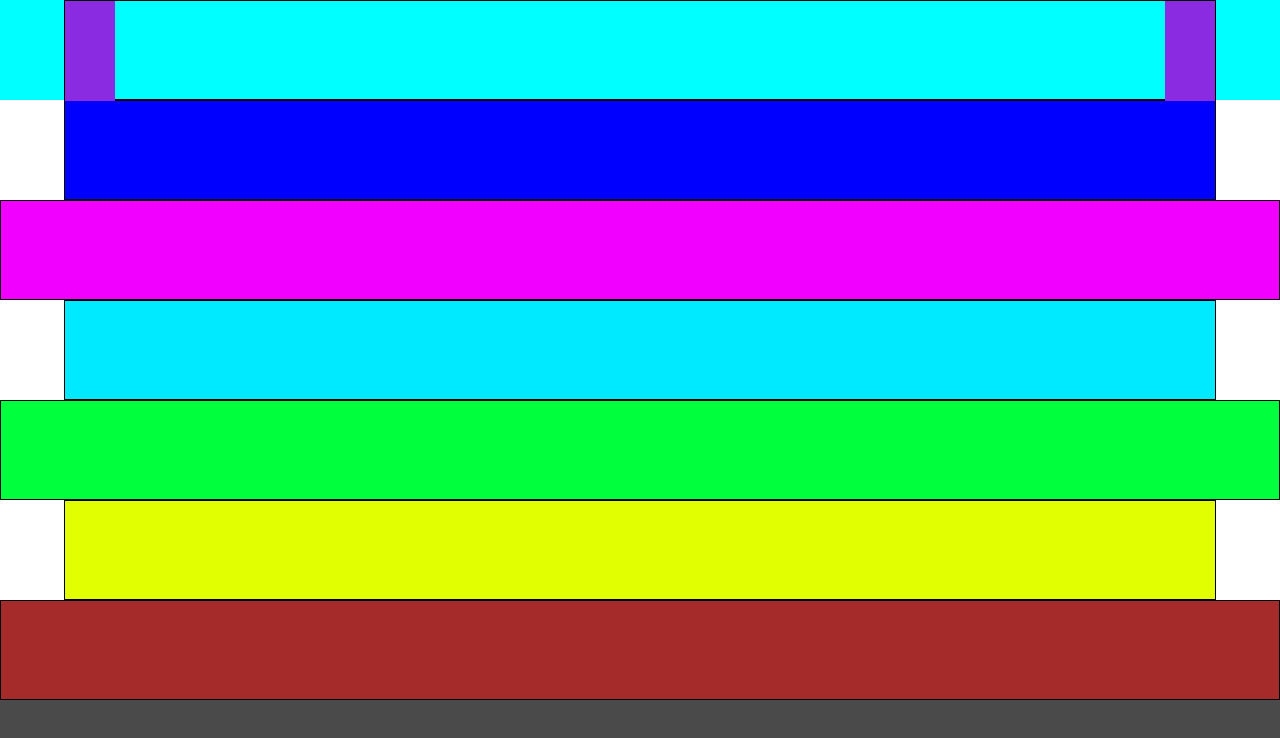
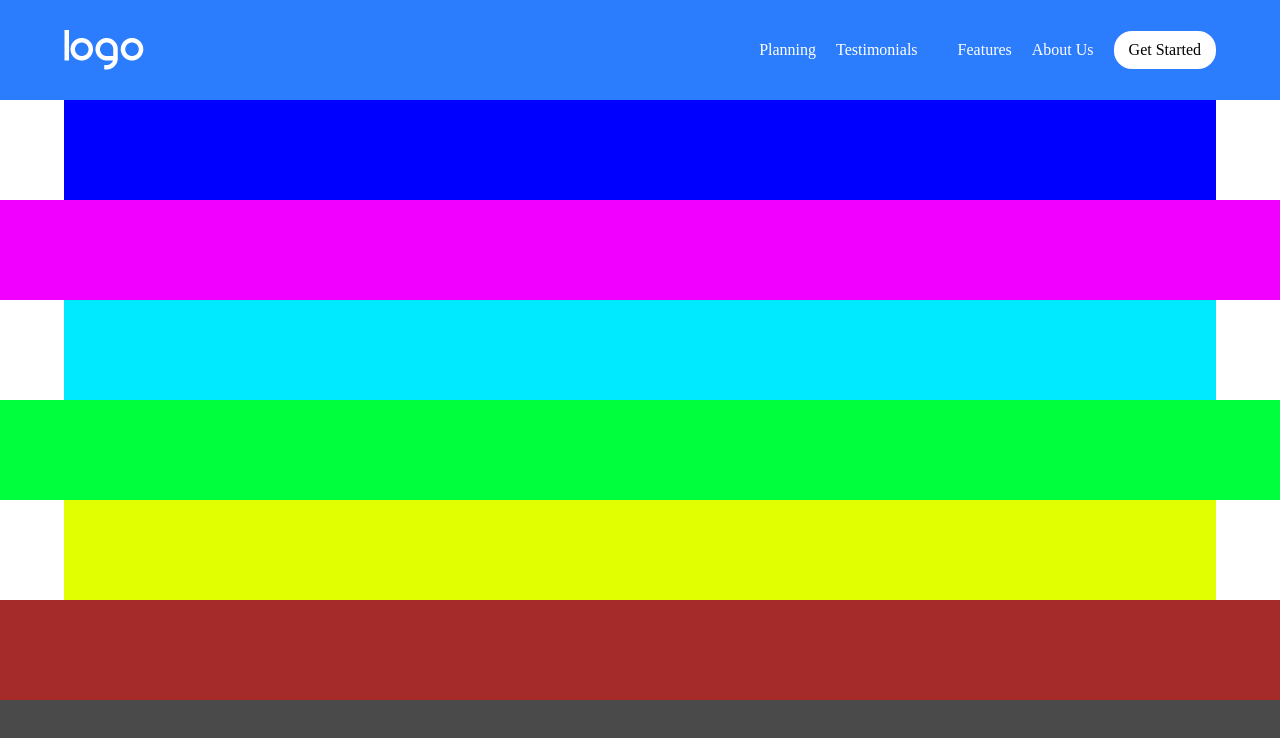
Before and after one commit to LucaCassano96/htmlcss-responsive-layout, a plain HTML site: page index.html in a window 1280 px wide. Drawn offline with Linux system fonts and the light colour scheme.

Commit message:
header responsive

```diff
--- a/index.html
+++ b/index.html
@@ -3,6 +3,7 @@
 <head>
     <meta charset="UTF-8">
     <meta http-equiv="X-UA-Compatible" content="IE=edge">
+    <link rel="stylesheet" href="https://cdnjs.cloudflare.com/ajax/libs/font-awesome/6.4.0/css/all.min.css" integrity="sha512-iecdLmaskl7CVkqkXNQ/ZH/XLlvWZOJyj7Yy7tcenmpD1ypASozpmT/E0iPtmFIB46ZmdtAc9eNBvH0H/ZpiBw==" crossorigin="anonymous" referrerpolicy="no-referrer" />
     <meta name="viewport" content="width=device-width, initial-scale=1.0">
     <link rel="stylesheet" href="style.css">
     <title>Responsive-layout</title>
@@ -13,8 +14,22 @@
     <header>
         <div class="container">
 
-            <div id="logo"></div>
-            <nav></nav>
+            <div id="logo">
+                <img src="img/logo.png" alt="logo">
+            </div>
+            <nav>
+
+                <a href="#"> Planning</a>
+                <a href="#">Testimonials<a>
+                <a href="#">Features</a>
+                <a href="#">About Us</a>
+                <a href="#">Get Started</a>
+            </nav>
+
+            <div id="burger-menu">
+                <i class="fa-solid fa-bars"></i>
+            </div>
+
 
         </div>
 
--- a/style.css
+++ b/style.css
@@ -2,6 +2,15 @@
     margin: 0;
     padding: 0;
     box-sizing: border-box;
+}
+
+a{
+    text-decoration: none;
+}
+
+a:hover{
+    text-decoration: underline;
+    color: #fff;
 }
 
 
@@ -9,7 +18,6 @@
     width: 90%;
     height: 100px;
     margin: 0 auto;
-    border: 1px solid black;
     display: flex;
     justify-content: space-between;
 }
@@ -17,21 +25,70 @@
 /*  */
 
 header{
+    width: 100%;
     height: 100px;
-    background-color: aqua;
+    background-color:  #2c7cfe;
+    top: 0;
+    position: fixed;
 }
 
-#logo{
-    width: 50px;
-    height: 100px;
-    background-color: blueviolet;
+
+#logo, nav{
+    height: 100% ;
+    display: flex;
+    align-items: center;
 }
 
-nav{
-    width: 50px;
-    height: 100px;
-    background-color: blueviolet;
+nav a{
+  padding-left: 20px ;
+  color: #fff;
 }
+
+nav a:last-child{
+    color: #000;
+    background-color: #fff;
+    padding: 10px 15px;
+    border-radius: 18px;
+    margin-left: 20px ;
+}
+
+nav a:last-child:hover{
+    text-decoration: none;
+    color: #232323;
+    background-color: #f1f1f1;
+}
+
+
+#burger-menu{
+    display: none;
+}
+
+
+    /* mobile devices */
+@media screen and (max-width: 768px) {
+    nav a{
+        display: none;
+      }
+
+      #burger-menu {
+        display: flex;
+        align-items: center;
+    }
+
+    #burger-menu i{
+        color: #fff;
+        font-size: 30px;
+    }
+}
+
+
+
+
+
+
+
+
+
 
 /* main */
 
@@ -39,6 +96,8 @@ nav{
 
 #applications .container{
     background-color: blue;
+    margin-top: 100px;
+
 }
 
 
```
